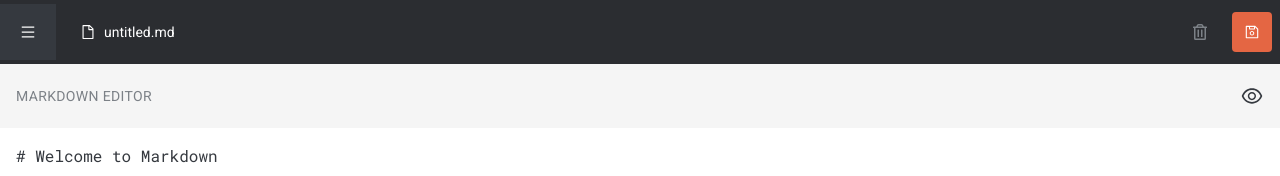
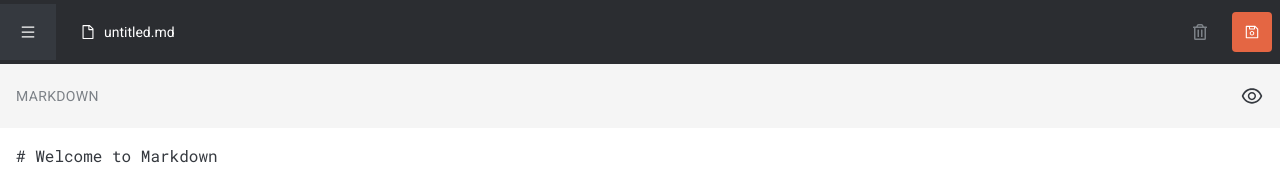
Before and after one commit to dominicva/markdown-editor, a Next.js app: page / in a window 1280 px wide. Shown: the top 176 px of the page. Built offline with nearby package versions, Linux system fonts and the light colour scheme.

Commit message:
feat: dynamic editor pane heading

```diff
--- a/components/Panes.tsx
+++ b/components/Panes.tsx
@@ -65,7 +65,7 @@ export default function Panes() {
         <h2
           className={`${roboto.className} my-0 text-sm uppercase tracking-wide text-base-500`}
         >
-          markdown editor
+          {showPreview ? 'preview' : 'markdown'}
         </h2>
         <button className="py-1" onClick={handlePreviewToggle}>
           <AiOutlineEye className="h-6 w-6" />
```
